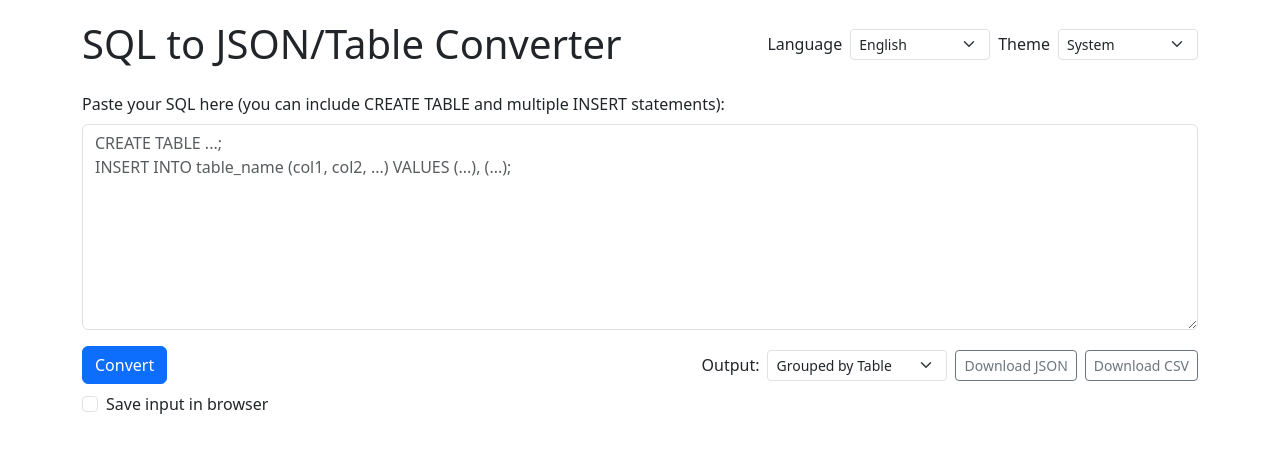
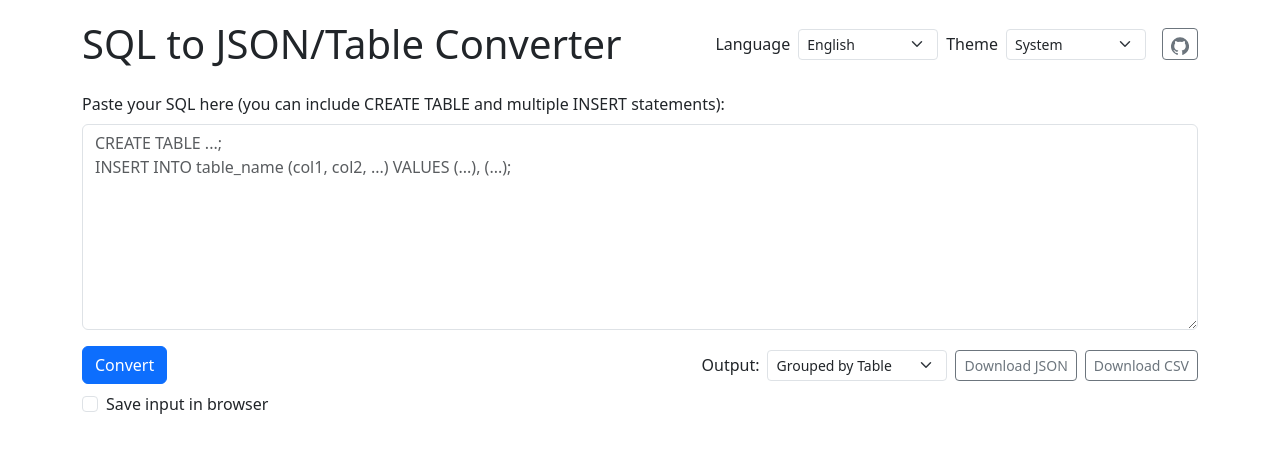
Before and after one commit to snakewa/html5-sql-insert-tools, a plain HTML site: page index.html in a window 1280 px wide. Drawn offline with nearby package versions, Linux system fonts and the light colour scheme.

Commit message:
chore: add BMC widget, GitHub icon; docs: live demo + offline zip instructions

```diff
--- a/index.html
+++ b/index.html
@@ -51,6 +51,11 @@
                     <option value="light">Light</option>
                     <option value="dark">Dark</option>
                 </select>
+                <a href="https://github.com/snakewa/html5-sql-insert-tools" class="btn btn-outline-secondary btn-sm ms-2" target="_blank" rel="noopener" aria-label="GitHub Repository" title="GitHub Repository">
+                    <svg xmlns="http://www.w3.org/2000/svg" width="18" height="18" viewBox="0 0 24 24" fill="currentColor" role="img" aria-hidden="true">
+                        <path d="M12 .5a12 12 0 0 0-3.79 23.4c.6.11.82-.26.82-.58v-2.03c-3.34.73-4.04-1.61-4.04-1.61-.55-1.39-1.34-1.76-1.34-1.76-1.09-.74.08-.73.08-.73 1.2.08 1.83 1.24 1.83 1.24 1.07 1.83 2.8 1.3 3.48.99.11-.78.42-1.3.76-1.6-2.66-.3-5.46-1.33-5.46-5.93 0-1.31.47-2.38 1.24-3.22-.12-.3-.54-1.52.12-3.17 0 0 1.01-.32 3.3 1.23a11.5 11.5 0 0 1 6 0c2.28-1.55 3.29-1.23 3.29-1.23.66 1.65.24 2.87.12 3.17.77.84 1.23 1.91 1.23 3.22 0 4.61-2.8 5.62-5.47 5.92.43.37.81 1.1.81 2.22v3.29c0 .32.22.7.83.58A12 12 0 0 0 12 .5z"/>
+                    </svg>
+                </a>
             </div>
         </div>
 
```
Also changed, not shown: 2 other files.
